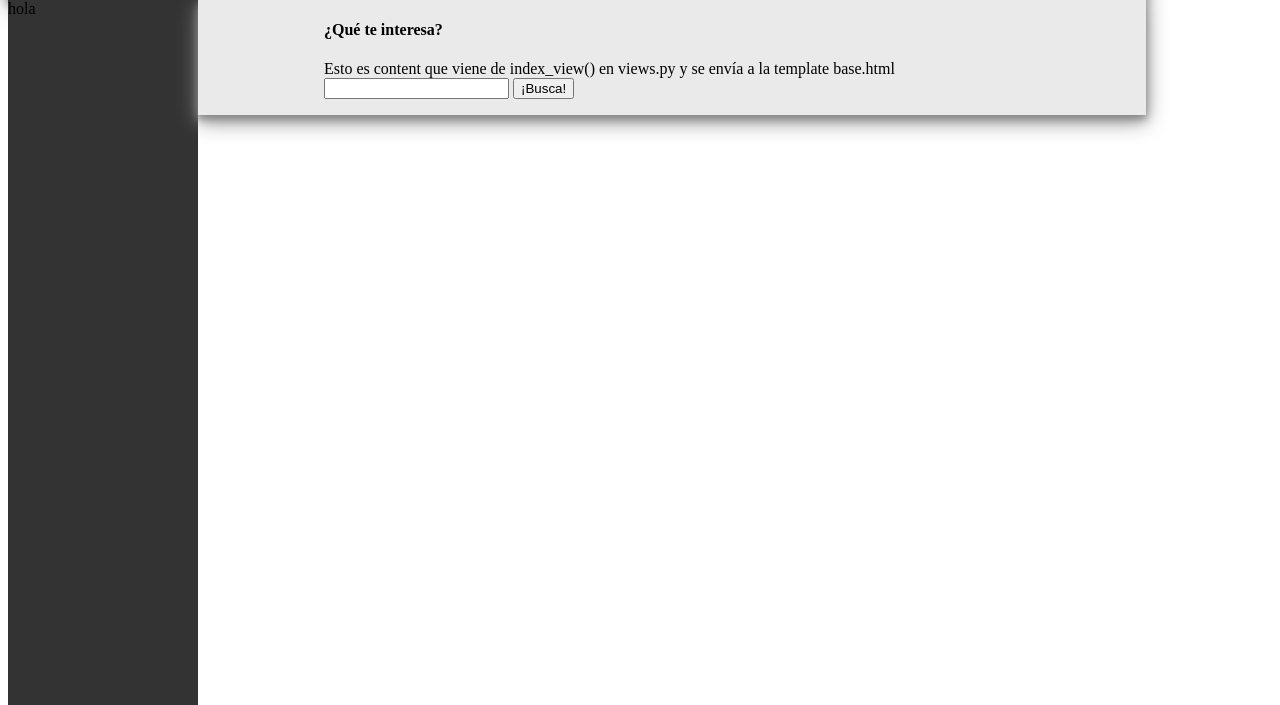
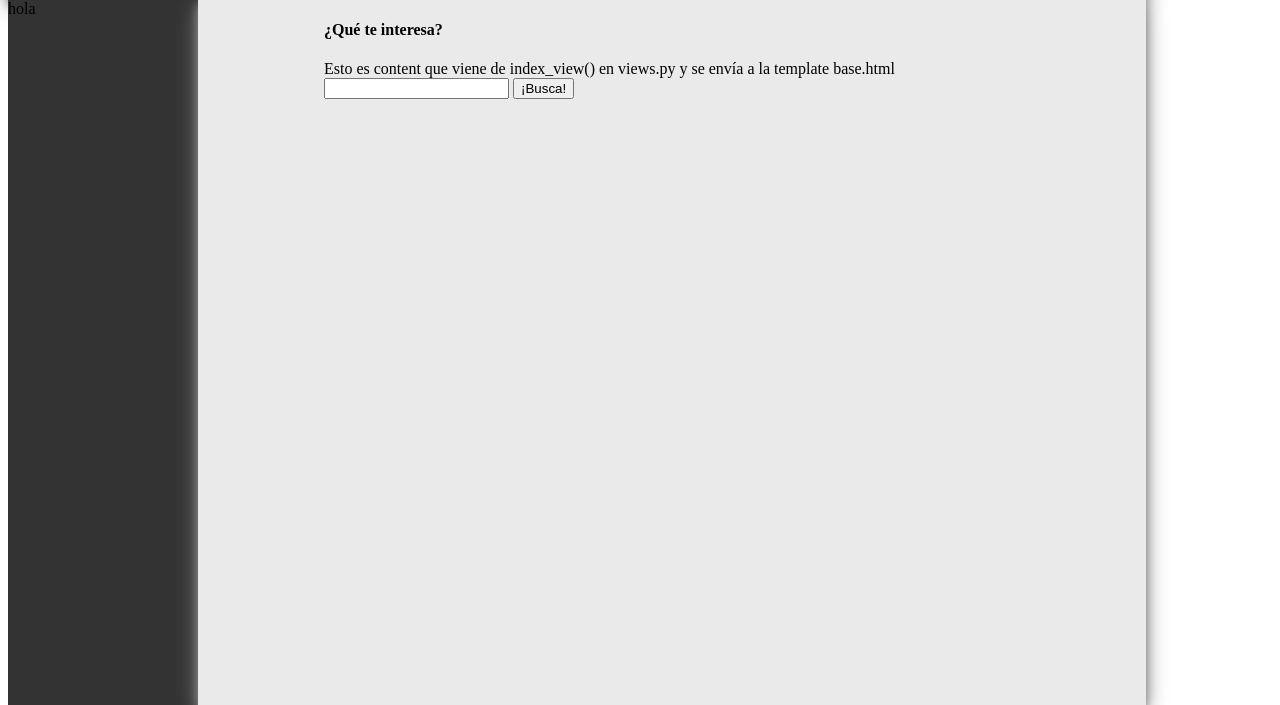
Before and after one commit to scastlara/NewIt, a Django app: page / in a window 1280 px wide. Shown: the part 165-870 px from the top of the page. Run offline with Django 3.2, Linux system fonts and the light colour scheme.

Commit message:
More csssss

```diff
--- a/newsreader/search_news/static/search_news/style.css
+++ b/newsreader/search_news/static/search_news/style.css
@@ -33,6 +33,7 @@ li#vmenu a:hover {
 #content {
     float: left;
     width: 65%;
+    height: 90%;
     background-color: #EAEAEA;
     padding-left: 10%;
     box-shadow: 0 4px 8px 0 #888888, 0 6px 20px 0 #888888;
```
